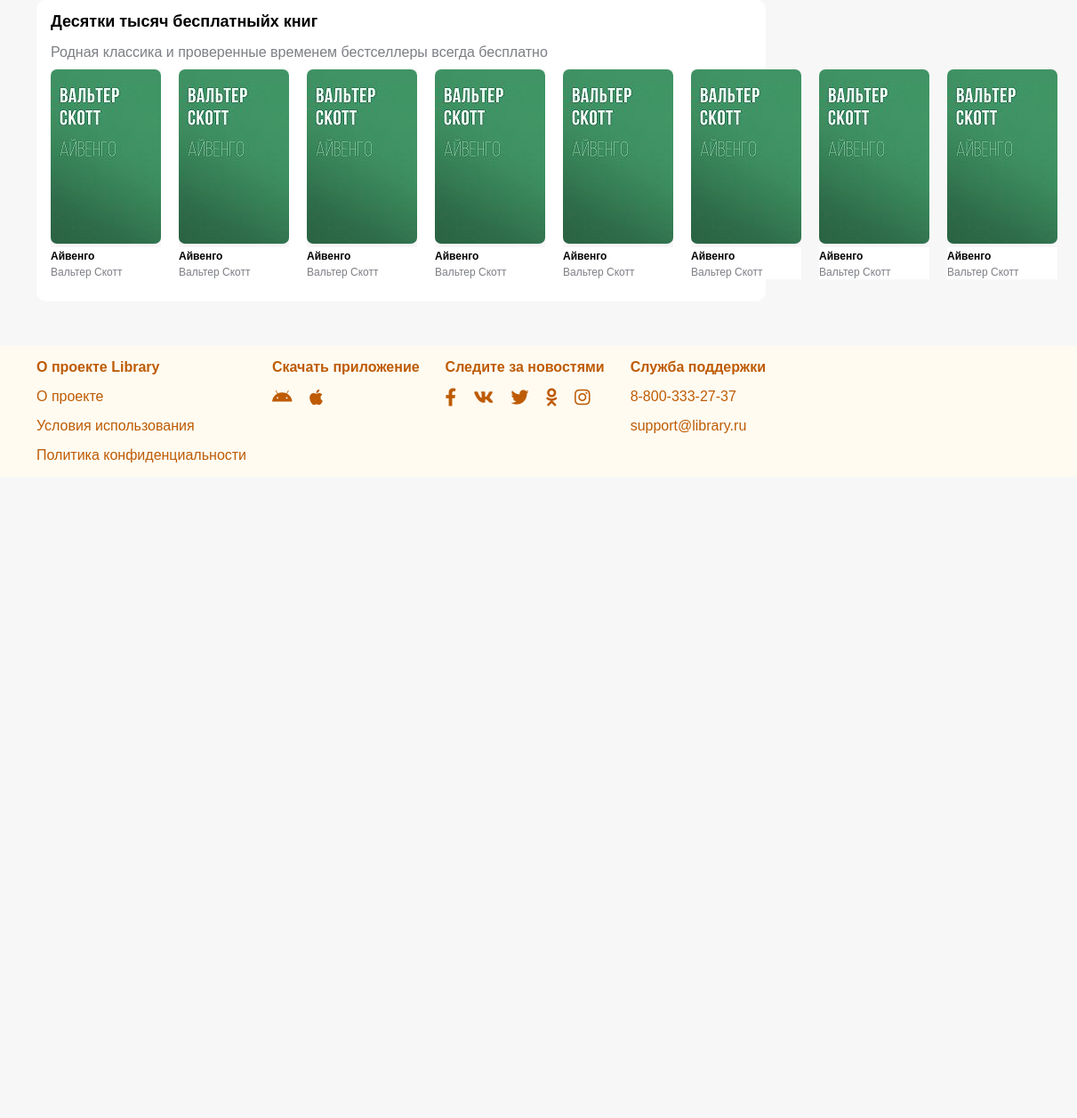
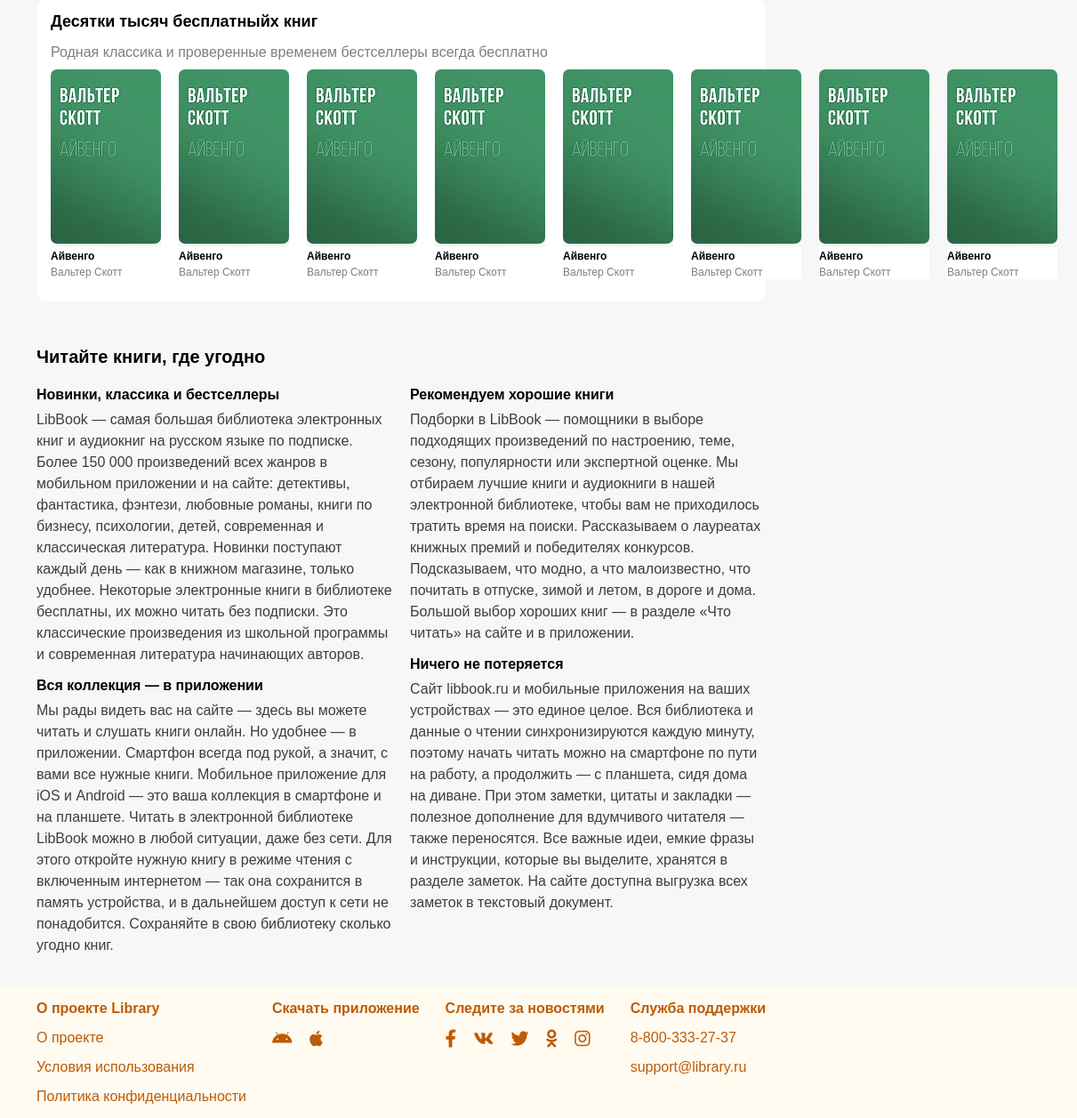
Before and after one commit to FlaxMine/Library, a PHP site: page / in a window 1520 px wide. Shown: the part 789-2046 px from the top of the page at 89% size, without its empty margins (309-1520 px from the left). Before the commit the page ends 1309 px from the top, so only its background shows below. Run offline with PHP 8.4, Linux system fonts and the light colour scheme; some libraries are stand-ins or nearby versions.

Commit message:
Initial commit

```diff
--- a/css/main.css
+++ b/css/main.css
@@ -169,6 +169,47 @@ input{
     color: #7c7f84;
 }
 
+.Text_Container{
+    margin-bottom: 20px;
+}
+
+.Text_arcticle{
+    display: flex;
+    justify-content: space-between;
+
+}
+
+.main_paragraph{
+    padding-bottom: 8px;
+    font-size: 20px;
+    font-weight: 600;
+    line-height: 1.2;
+    margin-bottom: 15px;
+}
+
+.paragraph{
+    padding-bottom: 8px;
+    font-weight: 700;
+    font-size: 16px;
+    line-height: 1em;
+}
+
+.Text_section{
+    width: calc(50% - 10px);
+}
+
+
+.Text_section p{
+    background: #f7f7f7;
+}
+
+.text {
+    line-height: 1.5em;
+    font-size: 16px;
+    color: #393f45;
+    margin-bottom: 15px;
+}
+
 
 
 /*---------------  Footer  ----------------*/
--- a/index.html
+++ b/index.html
@@ -42,6 +42,8 @@
         </div>
     </header>
 
+
+    <main>
         <section>
 
             <div class="line container"></div>
@@ -89,8 +91,6 @@
             </ul>
 
             <div class="line container"></div>
-
-
 
 
             <div class="main_body container">
@@ -306,6 +306,64 @@
             </div>
         </section>
 
+        <div class="Text_Container container">
+            <h2 class="main_paragraph">Читайте книги, где угодно</h2>
+            <article class="Text_arcticle">
+                <section class="Text_section">
+                    <h3 class="paragraph">Новинки, классика и бестселлеры</h3>
+                    <p class="text">
+                        LibBook — самая большая библиотека электронных книг
+                        и аудиокниг на русском языке по подписке.
+                        Более 150 000 произведений всех жанров в мобильном приложении и на сайте:
+                        детективы, фантастика, фэнтези, любовные романы, книги по бизнесу, психологии,
+                        детей, современная и классическая литература. Новинки поступают каждый день —
+                        как в книжном магазине, только удобнее. Некоторые электронные книги в библиотеке
+                        бесплатны, их можно читать без подписки. Это классические произведения из школьной
+                        программы и современная литература начинающих авторов.
+                    </p>
+
+                    <h3 class="paragraph">Вся коллекция — в приложении</h3>
+                    <p class="text">
+                            Мы рады видеть вас на сайте — здесь вы можете читать и слушать книги
+                            онлайн. Но удобнее — в приложении. Смартфон всегда под рукой, а значит,
+                            с вами все нужные книги. Мобильное приложение для iOS и Android —
+                            это ваша коллекция в смартфоне и на планшете. Читать в электронной
+                            библиотеке LibBook можно в любой ситуации, даже без сети. Для этого
+                            откройте нужную книгу в режиме чтения с включенным интернетом —
+                            так она сохранится в память устройства, и в дальнейшем доступ к сети не
+                            понадобится. Сохраняйте в свою библиотеку сколько угодно книг.
+                    </p>
+                </section>
+
+                <section class="Text_section">
+                    <h3 class="paragraph">Рекомендуем хорошие книги</h3>
+                    <p class="text">
+                        Подборки в LibBook — помощники в выборе подходящих произведений по настроению,
+                        теме, сезону, популярности или экспертной оценке. Мы отбираем лучшие книги
+                        и аудиокниги в нашей электронной библиотеке, чтобы вам не приходилось
+                        тратить время на поиски. Рассказываем о лауреатах книжных премий и
+                        победителях конкурсов. Подсказываем, что модно, а что малоизвестно,
+                        что почитать в отпуске, зимой и летом, в дороге и дома. Большой выбор
+                        хороших книг — в разделе «Что читать» на сайте и в приложении.
+                    </p>
+
+                    <h3 class="paragraph">Ничего не потеряется</h3>
+                    <p class="text">
+                            Сайт libbook.ru и мобильные приложения на ваших устройствах — это единое
+                            целое. Вся библиотека и данные о чтении синхронизируются каждую минуту,
+                            поэтому начать читать можно на смартфоне по пути на работу, а продолжить —
+                            с планшета, сидя дома на диване. При этом заметки, цитаты и закладки —
+                            полезное дополнение для вдумчивого читателя — также переносятся. Все важные
+                            идеи, емкие фразы и инструкции, которые вы выделите, хранятся в разделе
+                            заметок. На сайте доступна выгрузка всех заметок в текстовый документ.
+                    </p>
+                </section>
+            </article>
+        </div>
+
+    </main>
+
+
     <footer>
         <div class="footer container">
             <div class="project">
```
Lines whose indentation alone changed are shown as unchanged.
